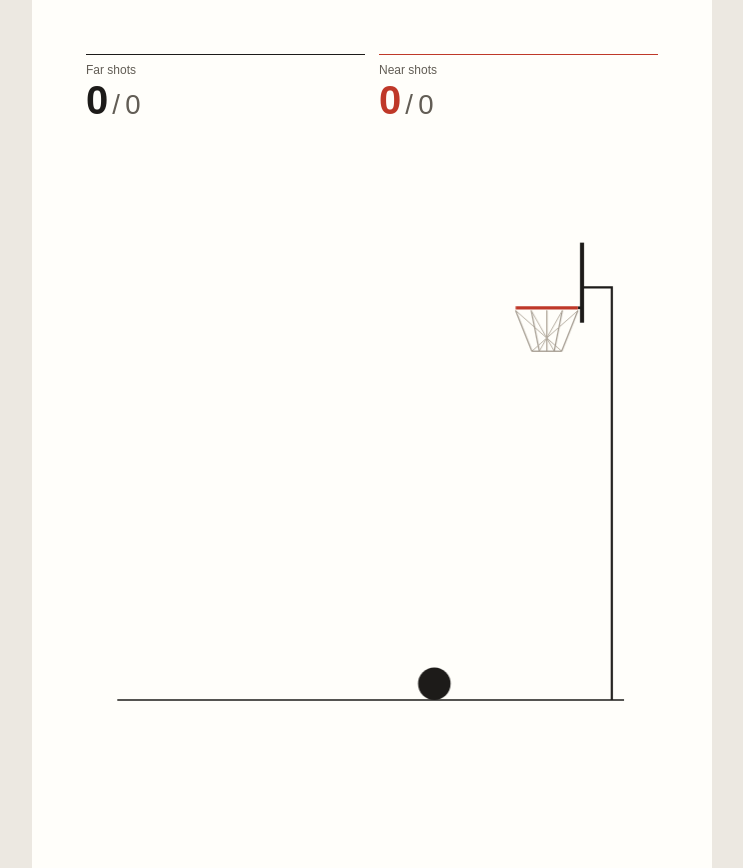
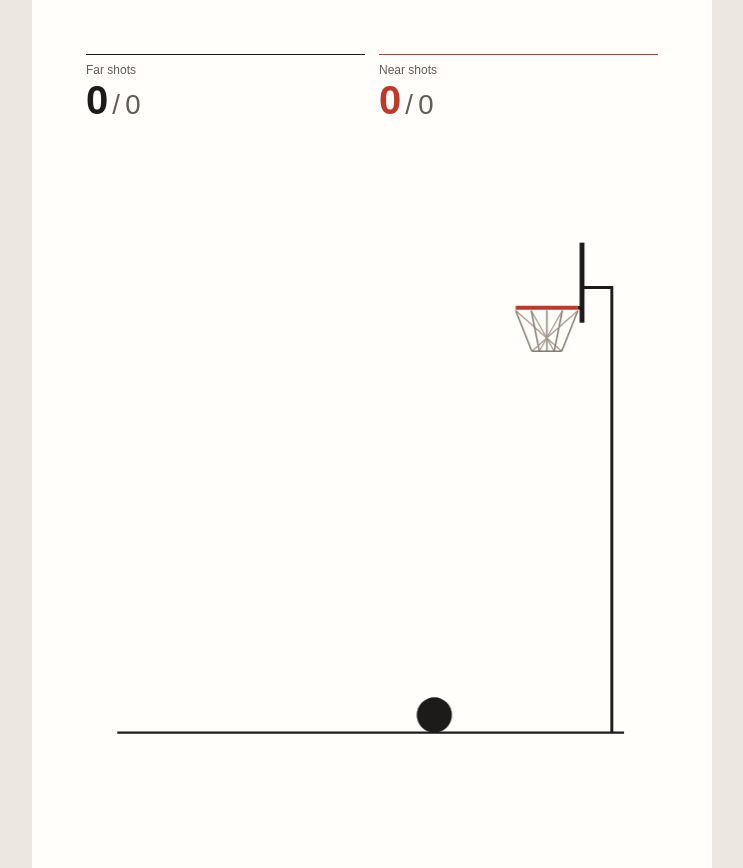
Before and after one commit to markdmui/Basketball, a plain HTML site: page index.html in a window 1280 px wide. Shown: the whole page, without its empty margins (268-1011 px from the left). Drawn offline with Linux system fonts and the light colour scheme.

Commit message:
Lower the floor and strengthen court graphics

```diff
--- a/index.html
+++ b/index.html
@@ -114,7 +114,7 @@
     const red = '#bf3828';
     const width = 400;
     const height = 476;
-    const floor = 392;
+    const floor = 416;
     const boundary = 194;
     const minX = 26;
     const maxX = 274;
@@ -189,30 +189,31 @@
       const netBottom = hoop.y + 32 + netKick * 6;
       const netOffset = netKick * 4;
 
-      segment(12, floor, 386, floor, ink, 1.15);
+      segment(12, floor, 386, floor, ink, 1.75);
 
-      line([{ x: hoop.pole, y: floor }, { x: hoop.pole, y: 88 }, { x: hoop.board, y: 88 }], ink, 1.6);
-      segment(hoop.board, hoop.top, hoop.board, hoop.bottom, ink, 3);
-      segment(hoop.right, hoop.y, hoop.board, hoop.y, ink, 2);
+      line([{ x: hoop.pole, y: floor }, { x: hoop.pole, y: 88 }, { x: hoop.board, y: 88 }], ink, 2.15);
+      segment(hoop.board, hoop.top, hoop.board, hoop.bottom, ink, 3.6);
+      segment(hoop.right, hoop.y, hoop.board, hoop.y, ink, 2.6);
       for (let i = 0; i < 5; i++) {
         const topX = hoop.left + (hoop.right - hoop.left) * i / 4;
         const bottomX = rimCenter - 11 + i * 5.5 + netOffset;
-        segment(topX, hoop.y + 2, bottomX, netBottom, '#9e9589', 0.9);
-        segment(topX, hoop.y + 2, rimCenter + 11 - i * 5.5 + netOffset, netBottom, '#b3aa9e', 0.7);
+        segment(topX, hoop.y + 2, bottomX, netBottom, '#867d71', 1.15);
+        segment(topX, hoop.y + 2, rimCenter + 11 - i * 5.5 + netOffset, netBottom, '#a3988b', 0.95);
       }
-      segment(rimCenter - 11 + netOffset, netBottom, rimCenter + 11 + netOffset, netBottom, '#9e9589', 0.9);
+      segment(rimCenter - 11 + netOffset, netBottom, rimCenter + 11 + netOffset, netBottom, '#867d71', 1.15);
 
-      line(trace, shot?.scored ? '#a99e91' : '#c5bcb0', 1.3, [3, 4]);
+      line(trace, shot?.scored ? '#988d80' : '#b5aa9c', 1.65, [3, 4]);
       if (finger) {
-        const opacity = gesture ? 0.52 : 0.52 * clamp((finger.until - now) / 560, 0, 1);
+        const opacity = (gesture ? 1 : clamp((finger.until - now) / 560, 0, 1)) * 0.58;
         const tip = finger.points.at(-1);
-        line(finger.points, `rgba(191, 56, 40, ${opacity})`, 2.1, [4, 4]);
-        if (finger.points.length > 1) disk(tip.x, tip.y, 3.4, `rgba(191, 56, 40, ${opacity})`);
+        line(finger.points, `rgba(191, 56, 40, ${opacity})`, 2.5, [4, 4]);
+        if (finger.points.length > 1) disk(tip.x, tip.y, 3.8, `rgba(191, 56, 40, ${opacity})`);
       }
 
-      segment(hoop.left, hoop.y, hoop.right, hoop.y, red, 2.4);
-      disk(shooterX, shot ? floor - 5 : floor - 12, shot ? 5 : 12, ink);
-      if (shot) disk(shot.x, shot.y, radius, ink);
+      segment(hoop.left, hoop.y, hoop.right, hoop.y, red, 3);
+      const shooterRadius = shot ? 5.5 : 13;
+      disk(shooterX, floor - shooterRadius, shooterRadius, ink);
+      if (shot) disk(shot.x, shot.y, radius + 1, ink);
     }
 
     function schedule() {
```
